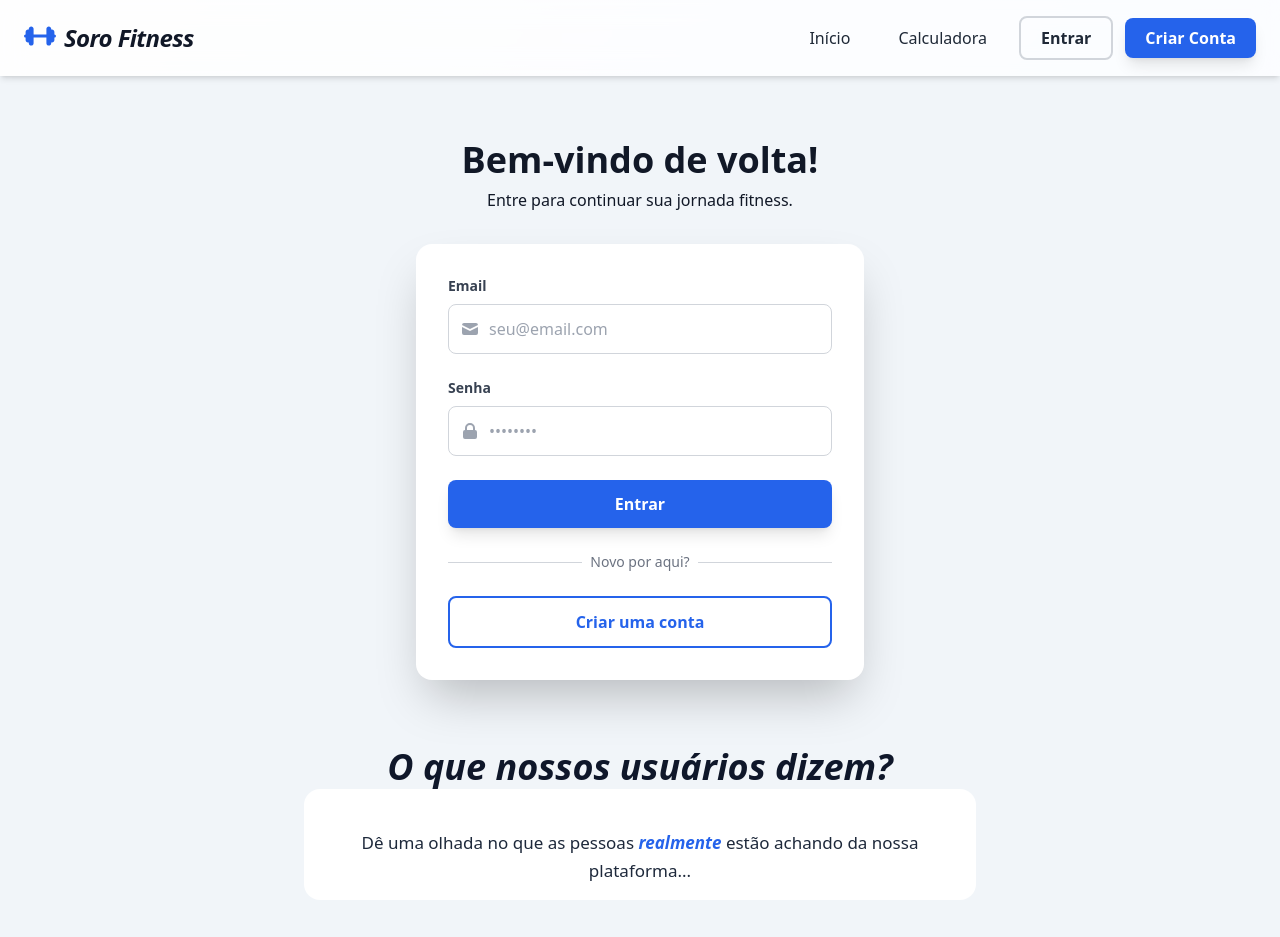
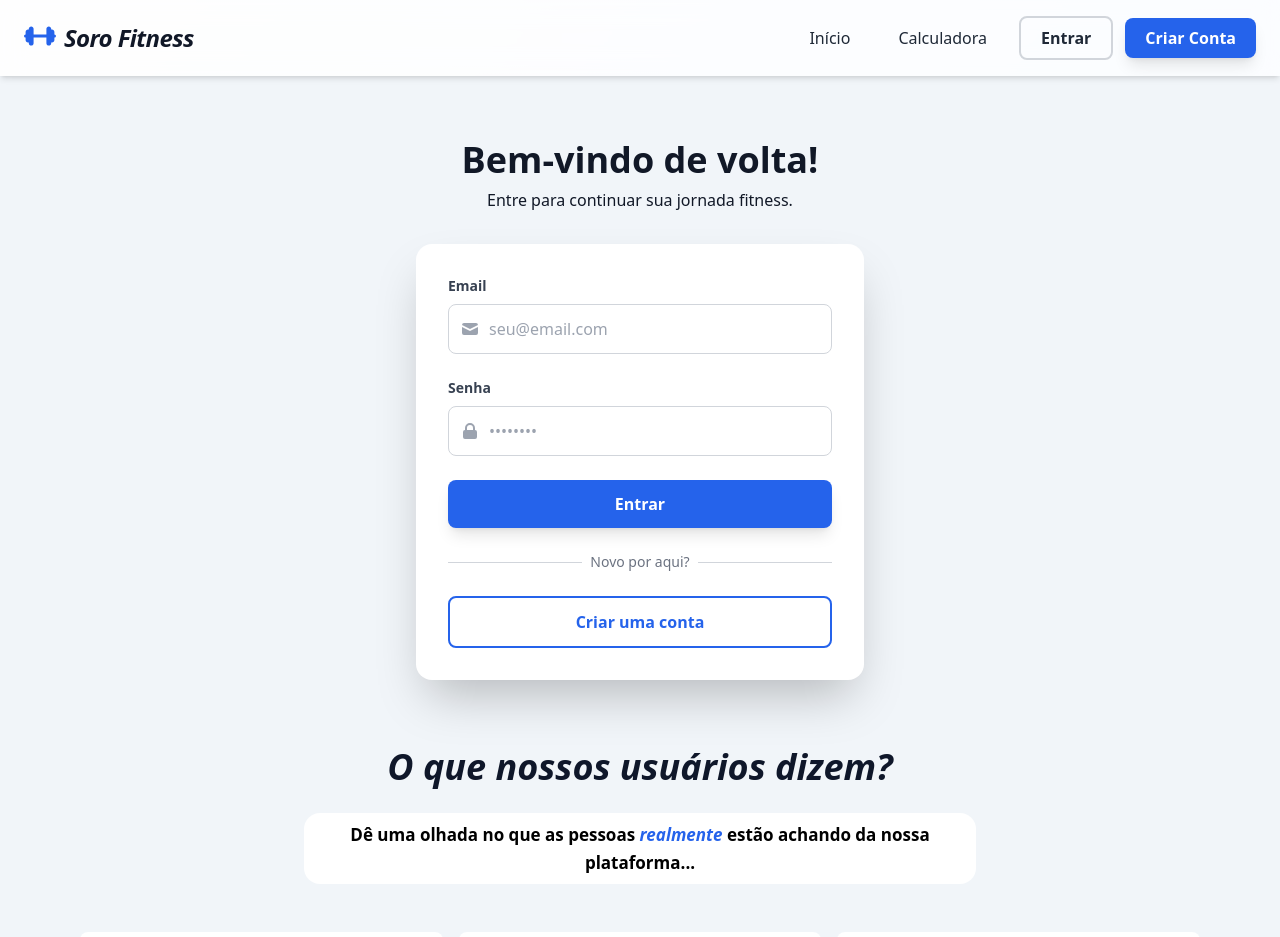
Before and after one commit to gustahxn/CalcImc, a React (Vite) app in the folder calcImc/: page /login in a window 1280 px wide. Shown: the top 937 px of the page. Built offline with nearby package versions, Linux system fonts and the light colour scheme; no server answers.

Commit message:
Update: Heading changes

```diff
--- a/calcImc/src/components/Login.jsx
+++ b/calcImc/src/components/Login.jsx
@@ -155,8 +155,8 @@ const Login = () => {
           <h2 class="text-4xl font-bold mt-12 italic text-slate-900 !leading-tight">
             O que nossos usuários dizem?
           </h2>
-          <div className="bg-white rounded-2xl text-center w-full py-4 px-4">
-            <p class="text-[17px] mt-6 leading-relaxed text-slate-800">
+          <div className="mt-6 bg-white rounded-2xl text-center w-full py-2 px-4">
+            <p class="text-[17px] leading-relaxed text-black font-semibold">
               Dê uma olhada no que as pessoas{" "}
               <span className="font-semibold italic text-blue-600">realmente</span>{" "}
               estão achando da nossa plataforma...
```
